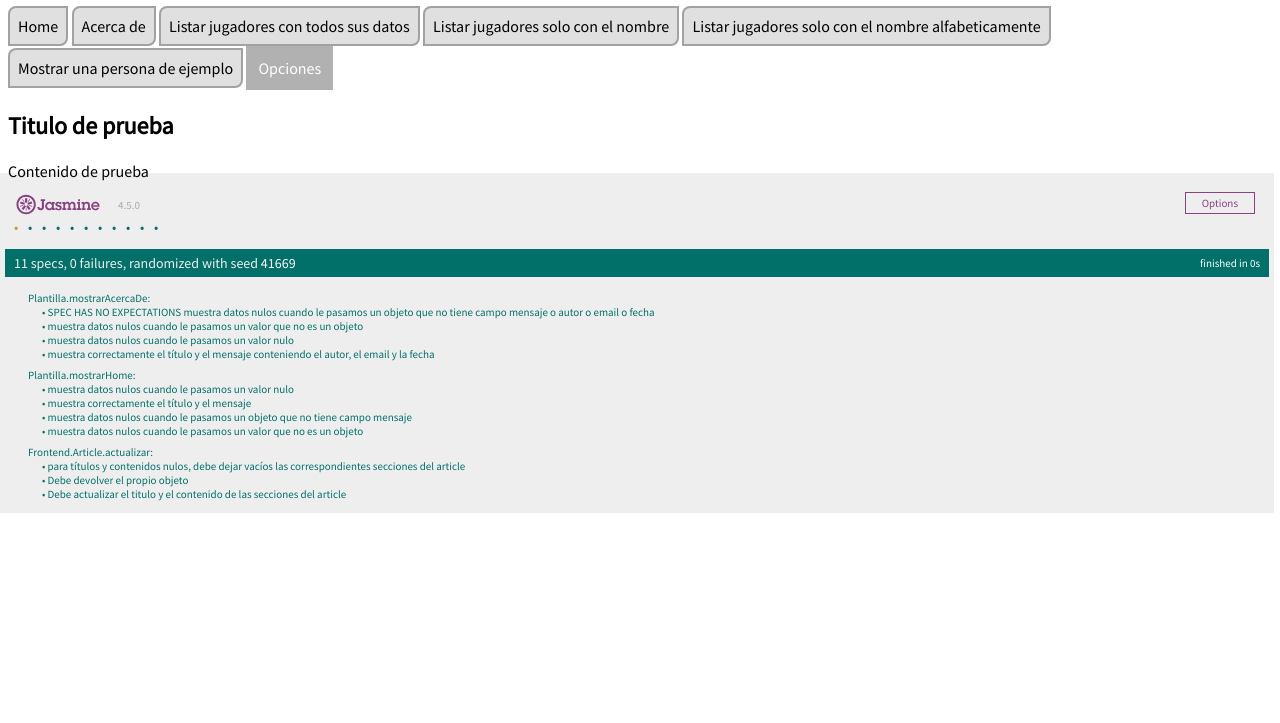
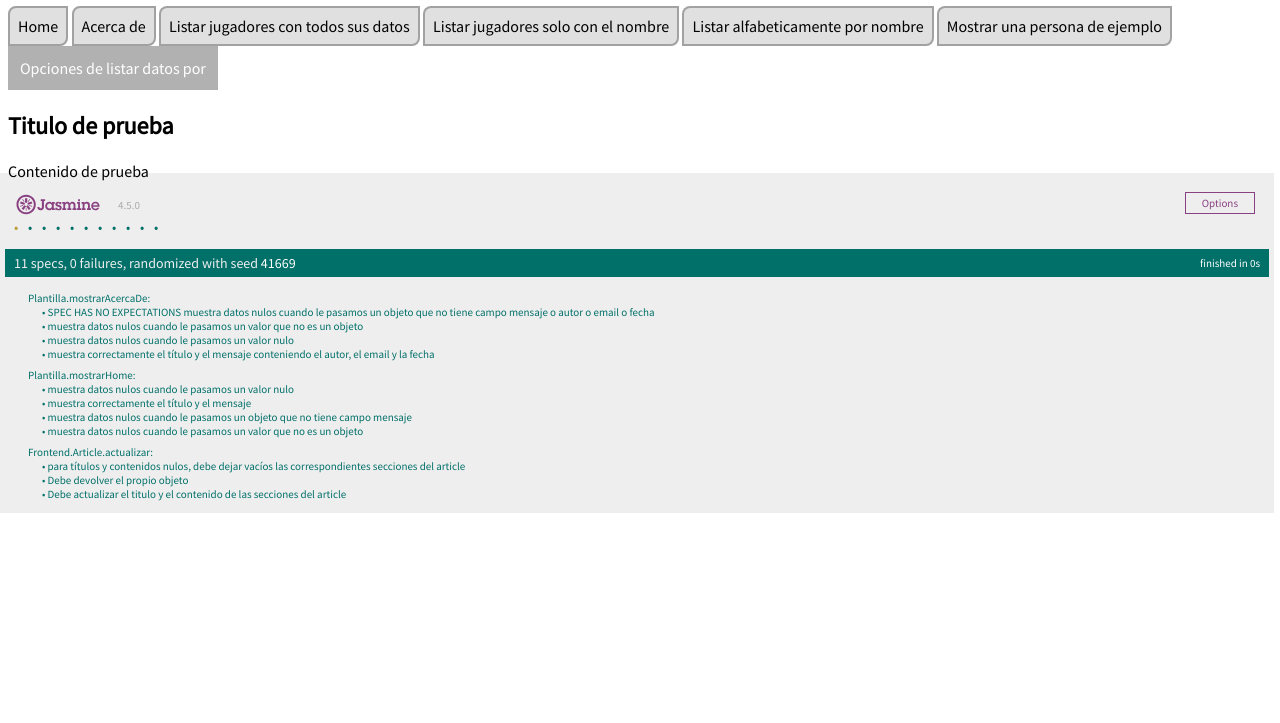
Before and after one commit to UJA-DAGIL-22-23/dagil-2022-2023-practica-3-evaUJA, a website with bundled scripts: page front-end/static-files/index.html in a window 1280 px wide. Shown: the part 77-800 px from the top of the page. Built offline with nearby package versions, Linux system fonts and the light colour scheme.

Commit message:
Update index.html

```diff
--- a/front-end/static-files/index.html
+++ b/front-end/static-files/index.html
@@ -30,25 +30,25 @@
            title="Realiza un listado de todas las personas que hay en la BBDD">Listar jugadores con todos sus datos </a>
         <a href="javascript:Plantilla.listar2()" class="opcion-principal mostrar"
            title="Realiza un listado de todas las personas que hay en la BBDD">Listar jugadores solo con el nombre </a>
-        <a href="javascript:Plantilla.listar3()" class="opcion-principal mostrar"
-           title="Realiza un listado de todas las personas que hay en la BBDD">Listar jugadores solo con el nombre alfabeticamente </a>
+        <a href="javascript:Plantilla.listar3('nombre')" class="opcion-principal mostrar"
+           title="Realiza un listado de todas las personas que hay en la BBDD">Listar alfabeticamente por nombre </a>
         <a href="javascript:Personas.mostrar('354047536357441750')" class="opcion-principal mostrar"
            title="Muestra los datos de una persona como ejemplo">Mostrar una persona de ejemplo</a>
         <div class="dropdown">
-            <button class="dropbtn">Opciones</button>
+            <button class="dropbtn">Opciones de listar datos por </button>
             <div class="dropdown-content">
                 <a href="javascript:Plantilla.listar3('nombre')" class="opcion-principal"
-                   title="Realizar un listado de todos los nombres de todos los jugadores que hay en la BBDD ordenados alfabeticamente">Listar jugadores solo con el nombre</a>
+                   title="Realizar un listado de todos los nombres de todos los jugadores que hay en la BBDD ordenados alfabeticamente">nombre alfabeticamente  </a>
                 <a href="javascript:Plantilla.listar3('apellidos')" class="opcion-principal"
-                   title="Realizar un listado de todos los nombres de todos los jugadores que hay en la BBDD ordenados alfabeticamente">Listar jugadores con todos sus datos</a>
+                   title="Realizar un listado de todos los nombres de todos los jugadores que hay en la BBDD ordenados alfabeticamente">apellido alfabeticamente </a>
                 <a href="javascript:Plantilla.listar3('fechaNacimiento')" class="opcion-principal"
-                   title="Realizar un listado de todos los nombres de todos los jugadores que hay en la BBDD ordenados alfabeticamente">Listar jugadores solo con el nombre</a>
+                   title="Realizar un listado de todos los nombres de todos los jugadores que hay en la BBDD ordenados alfabeticamente">fecha de nacimiento </a>
                 <a href="javascript:Plantilla.listar3('casaHogwarts')" class="opcion-principal"
-                   title="Realizar un listado de todos los nombres de todos los jugadores que hay en la BBDD ordenados alfabeticamente">Listar jugadores solo con el nombre</a>
+                   title="Realizar un listado de todos los nombres de todos los jugadores que hay en la BBDD ordenados alfabeticamente">casa de Hodwats alfabeticamente </a>
                 <a href="javascript:Plantilla.listar3('tipoEscoba')" class="opcion-principal"
-                   title="Realizar un listado de todos los nombres de todos los jugadores que hay en la BBDD ordenados alfabeticamente">Listar jugadores solo con el nombre</a>
+                   title="Realizar un listado de todos los nombres de todos los jugadores que hay en la BBDD ordenados alfabeticamente">tipo de escoba alfabeticamente </a>
                 <a href="javascript:Plantilla.listar3('posicion')" class="opcion-principal"
-                   title="Realizar un listado de todos los nombres de todos los jugadores que hay en la BBDD ordenados alfabeticamente">Listar jugadores solo con el nombre</a>
+                   title="Realizar un listado de todos los nombres de todos los jugadores que hay en la BBDD ordenados alfabeticamente">posicion alfabeticamente</a>
 
             </div>
         </div>
```
